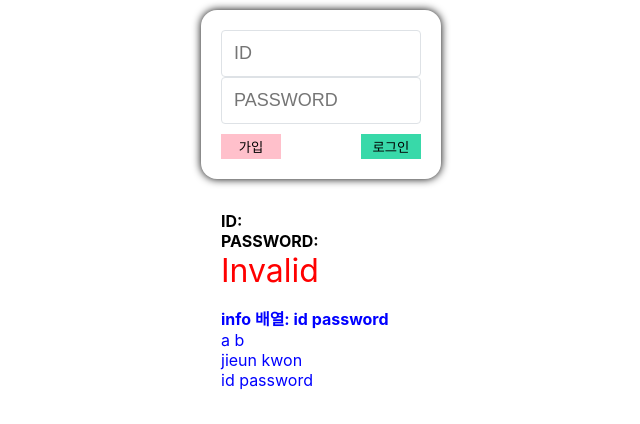
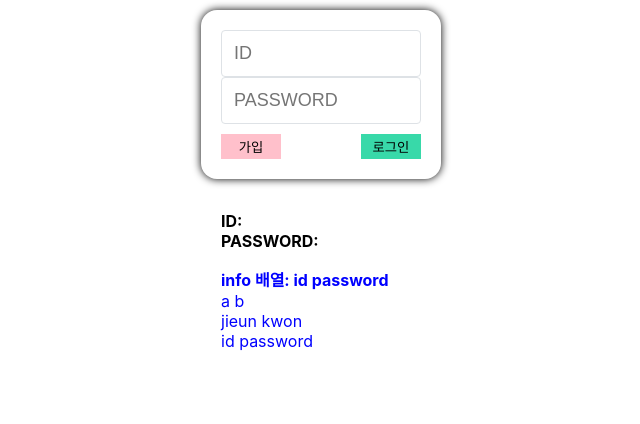
Before and after one commit to my-own-web/web-basic, a React (Create React App) app in the folder jieun-todolist/: page / in a window 1280 px wide. Shown: the top 424 px of the page, without its empty margins (319-959 px from the left). Built offline with nearby package versions, Linux system fonts and the light colour scheme.

Commit message:
feat: go to '/todolist' when login is valid
- same page for all id/password

```diff
--- a/jieun-todolist/src/LoginPage.js
+++ b/jieun-todolist/src/LoginPage.js
@@ -2,6 +2,7 @@ import React, { useState } from 'react';
 import styled, {css} from 'styled-components';
 import { darken, lighten } from 'polished';
 import { info } from './LoginContext';
+import { useNavigate } from 'react-router-dom';
 
 const LoginBlock = styled.div`
     width: 200px;
@@ -62,6 +63,8 @@ function isValid({ id, password }) {
 }
 
 function LoginPage() {
+    // 페이지 이동 준비
+    let navigate = useNavigate();
     // 입력
     const [inputs, setInputs] = useState({
         id: '',
@@ -86,8 +89,11 @@ function LoginPage() {
     // 로그인 버튼 누르면 그때까지 입력받은 id, password를 제출, validity check
     const onSubmit = () => {
         setSubmits({ id: inputs.id, password: inputs.password });
-        setValid(isValid(inputs));
-        setInputs({ id: '', password: '' });
+        // setValid(isValid(inputs));
+        if(isValid(inputs)){ // 투두리스트 페이지로 이동
+            navigate("/todolist");
+        }
+        else setInputs({ id: '', password: '' });
     };
 
     const onKeyPress = (e) =>{
@@ -112,11 +118,6 @@ function LoginPage() {
                 <p>
                     <div><b>ID:</b> {submits.id}</div>
                     <div><b>PASSWORD:</b> {submits.password}</div>
-                    <div style={{
-                        color: valid ? "green" :
-                            "red",
-                        fontSize: 'xx-large'
-                    }}>{valid ? 'valid' : 'Invalid'}</div>
                 </p>
 
                 <p style={{ color: "blue" }}>
```
